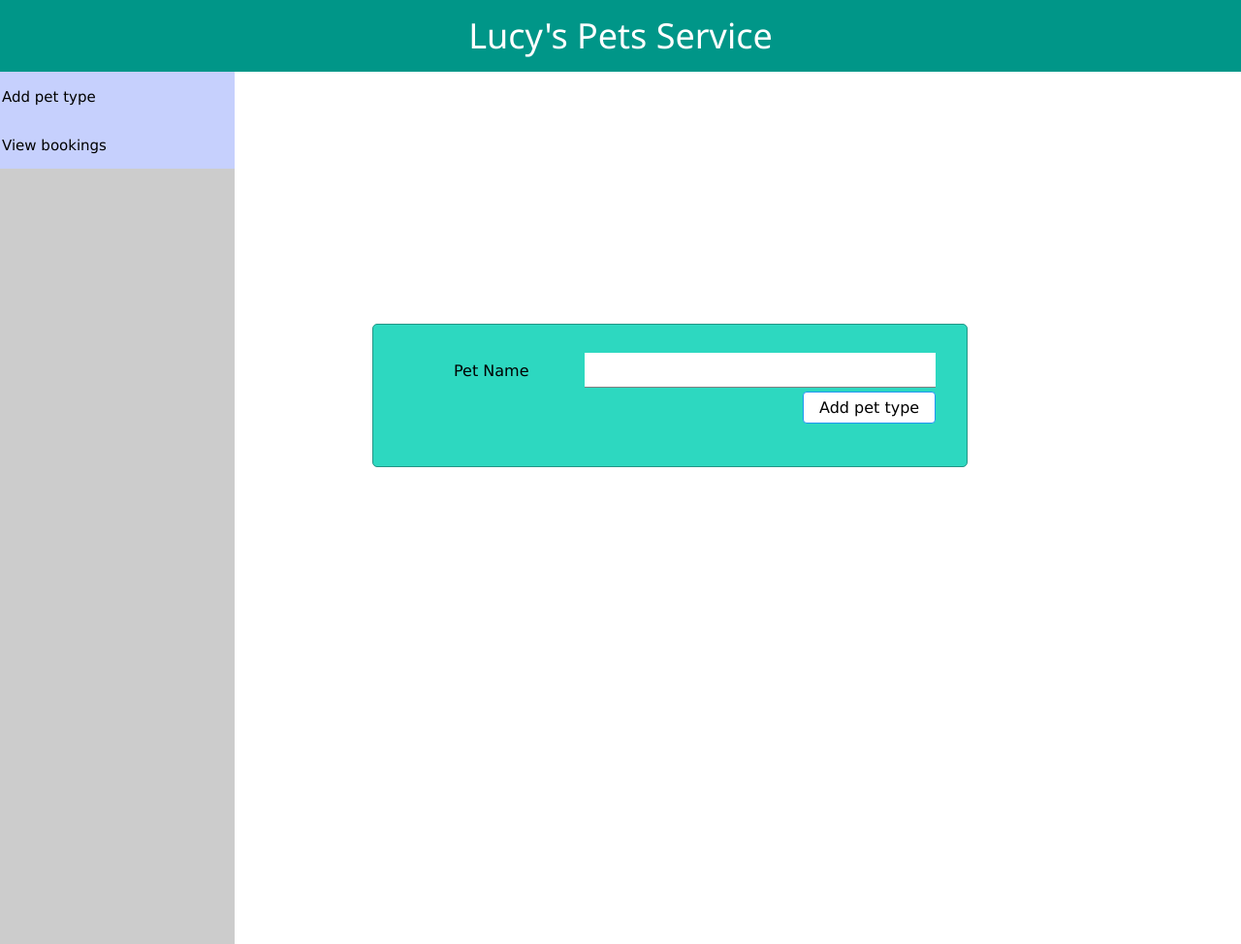
After one commit to mainul35/PetService, a PHP site: page /view/admin/AddPetType.php in a window 1280 px wide. The commit adds this page. Shown: the whole page at 97% size. Run offline with PHP 8.4, Linux system fonts and the light colour scheme.

Commit message:
Admin panel side nav added

```diff
--- a/css/style.css
+++ b/css/style.css
@@ -74,3 +74,7 @@ select{
     width: 101%;
     height: 100%;
 }
+
+nav{
+    border-radius: 0px;
+}
--- /dev/null
+++ b/view/admin/AddPetType.php
@@ -0,0 +1,44 @@
+<?php
+/*
+ * To change this license header, choose License Headers in Project Properties.
+ * To change this template file, choose Tools | Templates
+ * and open the template in the editor.
+ */
+?>
+<?php
+include_once '../header.html';
+include_once './RightNav.php';
+?>
+<link rel="stylesheet" href="../../css/w3.css"/>
+<link rel="stylesheet" href="../../css/style.css"/>
+<style>
+    .form-div{
+        margin: -50% 10% 10% 30%;
+        border-radius: 5px;
+        border: 1px solid #239585;
+        padding: 2%;
+        width: 48%;
+        padding-left: 5%;
+        background-color: #2DD8C0;
+    }
+</style>
+<div class="form-div">
+    <form class="w3-container" method="post" action="AddPetType.php">
+        <table>
+            <tr>
+                <td>
+                    <label for="petName">Pet Name</label>
+                </td>
+                <td>
+                    <input class="w3-input" type="petName" name="petName"/>
+                </td>
+            </tr>
+            <tr>
+
+                <td colspan="2">
+                    <input style="margin-left: 45vh;" class="w3-btn w3-white w3-border w3-border-blue w3-round" type="submit" name="add" value="Add pet type"/>
+                </td>
+            </tr>
+        </table>
+    </form>
+</div>
--- /dev/null
+++ b/view/admin/RightNav.php
@@ -0,0 +1,54 @@
+<?php
+/*
+ * To change this license header, choose License Headers in Project Properties.
+ * To change this template file, choose Tools | Templates
+ * and open the template in the editor.
+ */
+?>
+<style>
+    .right-nav{
+        width: 250px;
+        height: 100%;
+        margin-left: -8px;
+        overflow: hidden;
+        background-color: #cccccc;
+    }
+
+    .menuItem{
+        width: 250px;
+        height: 50px;
+        margin-left: -8px;
+        /* margin-top: -8px; */
+        background-color: rgba(101, 129, 248, 0.37);
+    }
+
+    .menuItem:hover{
+        background-color: rgba(40, 169, 230, 0.65);
+        display: block;
+    }
+
+    .menuItem:active{
+        background-color: rgba(199, 169, 169, 0.82);
+    }
+    a{
+        width: 96%;
+        margin-left: 0px;
+        padding-left: 10px;
+        padding-top: 15px;
+        height: 70%;
+        text-decoration: none;
+    }
+</style>
+<script>
+    var nav = ["Add pet type", "View bookings"];
+    var navLink = ["AddPetType.php", "#"];
+    var i = 0;
+    for (i = 0; i < nav.length; i++) {
+        var menu = "<div class='menuItem' id='" + i + "'><a style='display:block; text-style: none;' href='" + navLink[i] + "'>" + nav[i] + "</a></div>";
+        document.write(menu);
+    }
+
+</script>
+<div class="right-nav">
+
+</div>
--- a/view/login.php
+++ b/view/login.php
@@ -57,7 +57,6 @@ if (!isset($_SESSION['username'])) {
         <?php
     }
 } else {
-    echo 'ghjk';
     header("location: userhome.php");
 }
 ?>
--- a/view/userhome.php
+++ b/view/userhome.php
@@ -5,6 +5,10 @@
  * and open the template in the editor.
  */
 session_start();
+include_once './header.html';
+?>
+
+<?php
 if (isset($_SESSION['username'])) {
     echo 'Welcome, ' . $_SESSION['username'];
     echo '<br>';
```
Also changed, not shown: config/setup.php (+18 -1 lines), view/navbar.php (added, +26 -0 lines).
